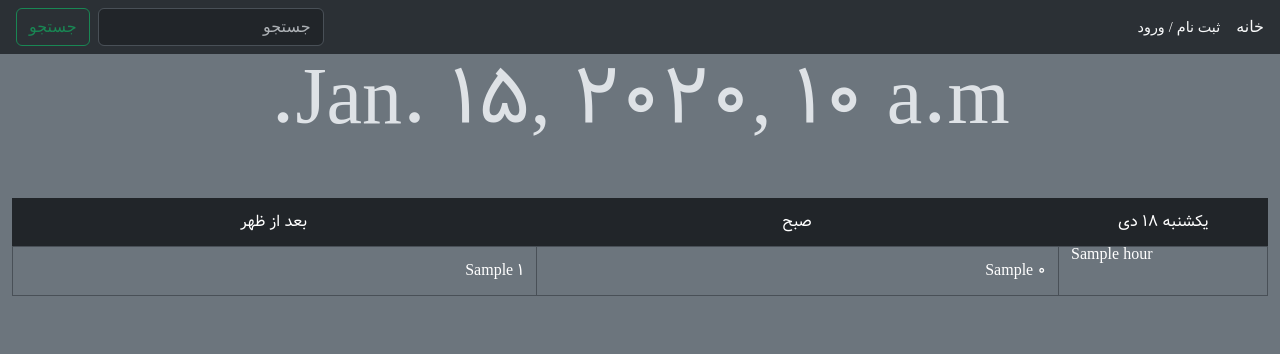
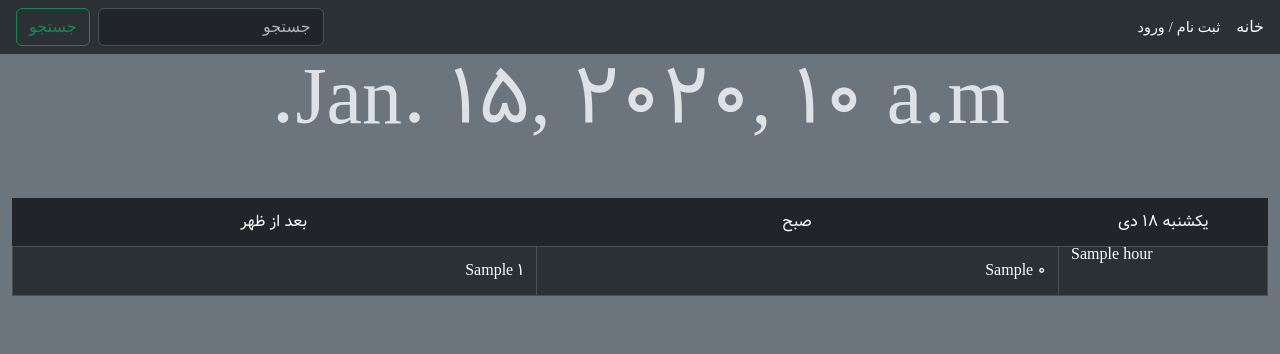
Before and after one commit to Abolfazl200017/calender, a Django app: template templates/day_cal.html in a window 1280 px wide. Shown: the top 354 px of the page. Run offline with Django 3.2, Linux system fonts and the light colour scheme; the template is opened without the code that fills it: most values are stand-ins (such as "Sample title", 1, 10 or a date in 2020); some libraries are stand-ins or nearby versions; some web fonts are replaced.

Commit message:
update code

```diff
--- a/templates/day_cal.html
+++ b/templates/day_cal.html
@@ -16,7 +16,7 @@
                 بعد از ظهر
             </div>
         </div>
-        <div class="w-100 row border border-top-0">
+        <div class="w-100 row border border-top-0 bg-body-tertiary">
             {% for todo in todos %}
                 <div class="col-2 border-top border-end d-flex align-items-start justify-content-end">
                     {{ todo.0.hour }}
```
